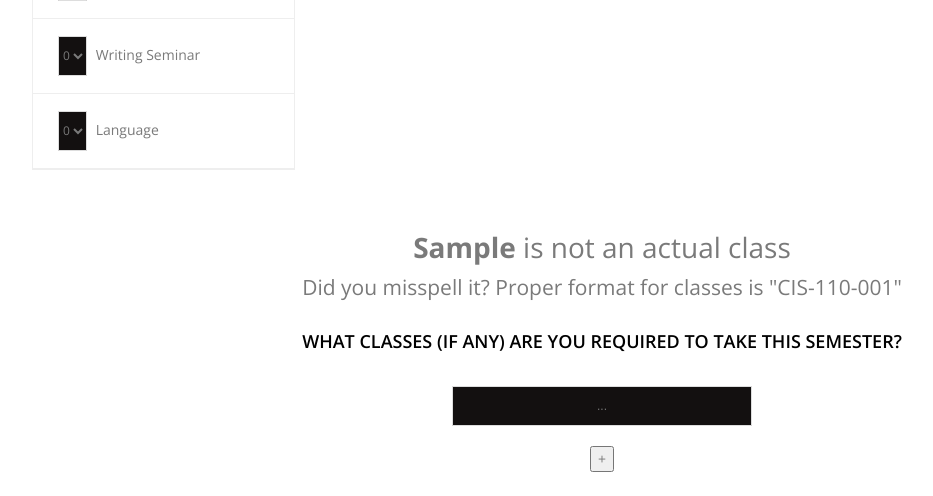
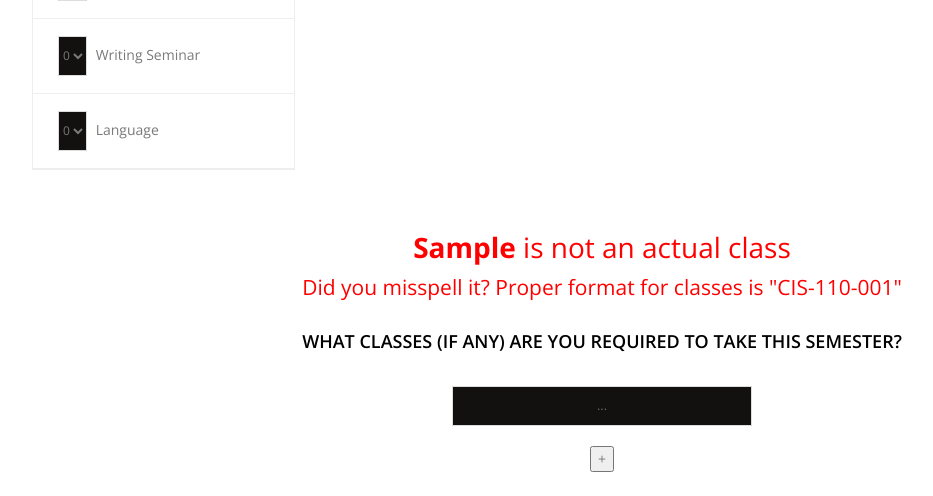
Before and after one commit to shulmanbrent/Penn-Schedule-Builder, a Flask app: template templates/scheduler.html in a window 1280 px wide. Shown: the part 1389-1885 px from the top of the page, without its empty margins (38-971 px from the left). Run offline with Flask 2, Linux system fonts and the light colour scheme; the template is opened without the code that fills it: most values are stand-ins (such as "Sample title", 1, 10 or a date in 2020); some libraries are stand-ins or nearby versions; some web fonts are replaced.

Commit message:
Changed error text to red

```diff
--- a/templates/scheduler.html
+++ b/templates/scheduler.html
@@ -395,7 +395,7 @@
             </div><!--pricing 4 col row end-->
             <div class="space-40"></div>
             {% if bad_class %}
-            <div style="text-align:center">
+            <div style="text-align:center; color:red">
                 <h3><strong>{{ bad_class }}</strong> is not an actual class</h3>
                 <h4>Did you misspell it? Proper format for classes is "CIS-110-001"</h4>
             </div>
```
